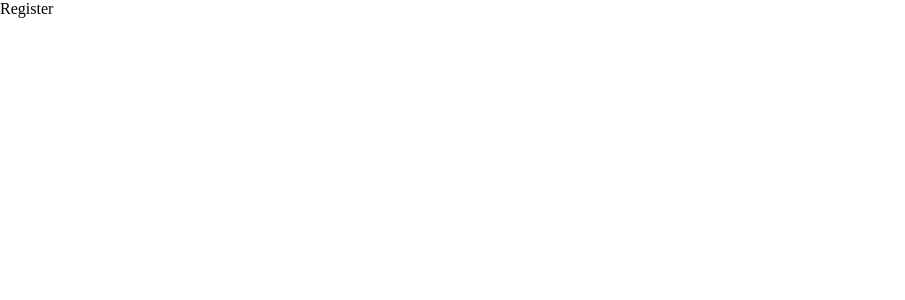
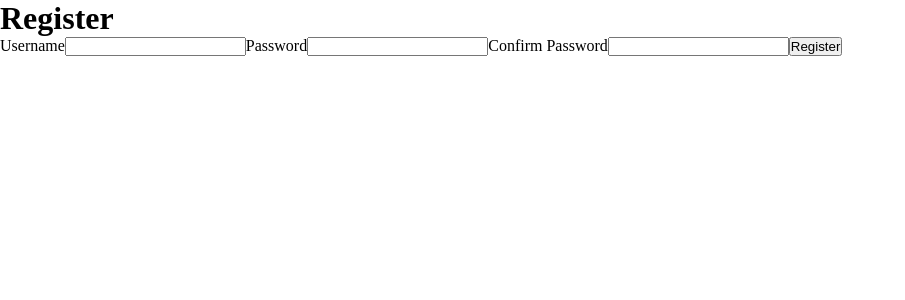
Before and after one commit to NotRelix/game-log-editor, a React (Vite) app: page /register in a window 1280 px wide. Shown: the top 300 px of the page, without its empty margins (0-905 px from the left). Built offline with nearby package versions, Linux system fonts and the light colour scheme.

Commit message:
feat: add register page

```diff
--- a/src/routes/Register/Register.tsx
+++ b/src/routes/Register/Register.tsx
@@ -1,7 +1,69 @@
+import { useState, type FormEvent } from "react";
+import type { RegisterType } from "../../types";
+
+const emptyRegister: RegisterType = {
+  username: "",
+  password: "",
+  confirmPassword: "",
+};
+
 const Register = () => {
+  const [data, setData] = useState<RegisterType>(emptyRegister);
+  const handleSubmit = async (e: FormEvent<HTMLFormElement>) => {
+    e.preventDefault();
+    try {
+      const response = await fetch("http://localhost:3000/register", {
+        method: "POST",
+        headers: { "Content-Type": "application/json" },
+        body: JSON.stringify(data),
+      });
+
+      const result = await response.json();
+      if (!result.success) {
+        console.error(result.messages);
+      } else {
+        console.log(result.messages);
+        setData(emptyRegister);
+      }
+    } catch (err) {
+      console.error(err);
+    }
+  };
   return (
-    <div>Register</div>
-  )
-}
+    <div>
+      <h1>Register</h1>
+      <form onSubmit={handleSubmit}>
+        <label htmlFor="username">Username</label>
+        <input
+          onChange={(e) => {
+            setData((prev) => ({ ...prev, username: e.target.value }));
+          }}
+          type="text"
+          id="username"
+          name="username"
+        />
+        <label htmlFor="password">Password</label>
+        <input
+          onChange={(e) => {
+            setData((prev) => ({ ...prev, password: e.target.value }));
+          }}
+          type="password"
+          id="password"
+          name="password"
+        />
+        <label htmlFor="confirmPassword">Confirm Password</label>
+        <input
+          onChange={(e) => {
+            setData((prev) => ({ ...prev, confirmPassword: e.target.value }));
+          }}
+          type="password"
+          id="confirmPassword"
+          name="confirmPassword"
+        />
+        <button type="submit">Register</button>
+      </form>
+    </div>
+  );
+};
 
-export default Register
+export default Register;
--- a/src/types/index.ts
+++ b/src/types/index.ts
@@ -1,3 +1,9 @@
+export interface RegisterType {
+  username: string;
+  password: string;
+  confirmPassword: string;
+}
+
 export interface LoginType {
   username: string;
   password: string;
```
